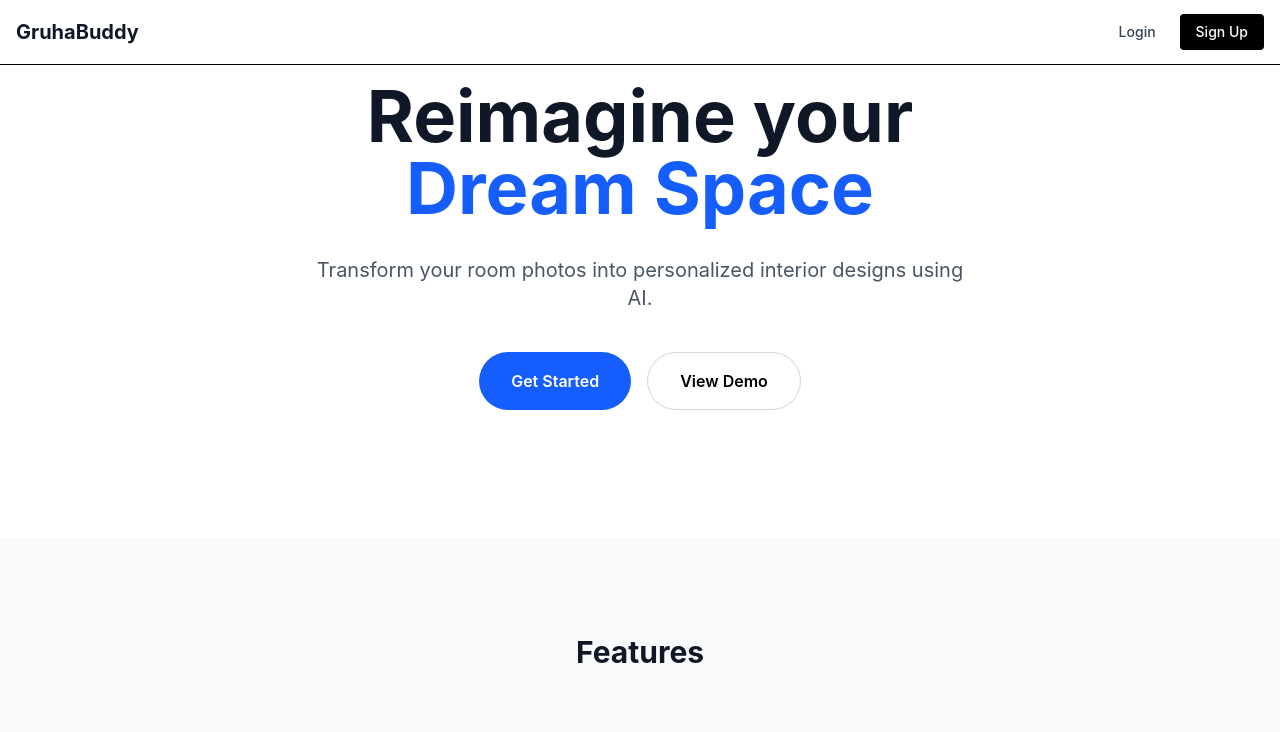
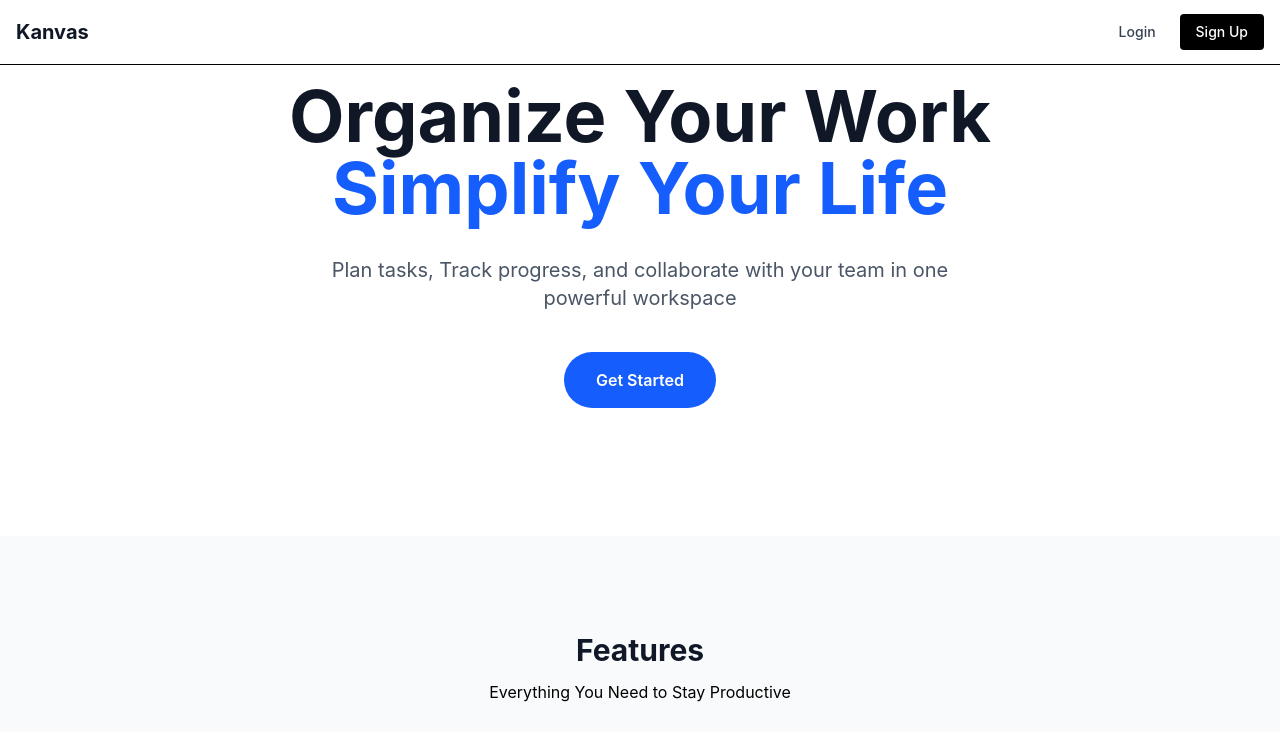
Before and after one commit to shriija/task-managerr, a React (Vite) app in the folder client/: page / in a window 1280 px wide. Shown: the top 732 px of the page. Built offline with nearby package versions, Linux system fonts and the light colour scheme.

Commit message:
update
home and navbar

```diff
--- a/client/src/components/Navbar.jsx
+++ b/client/src/components/Navbar.jsx
@@ -9,7 +9,7 @@ function Navbar() {
 
       {/* Logo */}
       <NavLink to="/" className="text-xl font-bold text-gray-900">
-        GruhaBuddy
+        Kanvas
       </NavLink>
 
       {/* Navigation */}
--- a/client/src/pages/Home.jsx
+++ b/client/src/pages/Home.jsx
@@ -11,25 +11,18 @@ function Home() {
     <div className="max-w-7xl mx-auto px-4 text-center">
 
       <h1 className="text-5xl md:text-7xl font-bold text-gray-900 mb-8">
-        Reimagine your <br />
-        <span className="text-blue-600">Dream Space</span>
+        Organize Your Work<br />
+        <span className="text-blue-600">Simplify Your Life</span>
       </h1>
 
       <p className="text-xl text-gray-600 mb-10 max-w-2xl mx-auto">
-        Transform your room photos into personalized interior designs using AI.
+        Plan tasks, Track progress, and collaborate with your team in one powerful workspace
       </p>
 
       <div className="flex flex-col sm:flex-row gap-4 justify-center">
         <button className="px-8 py-4 bg-blue-600 text-white rounded-full font-semibold">
           Get Started
         </button>
-
-        <NavLink
-          to="/demo"
-          className="px-8 py-4 border border-gray-300 rounded-full font-semibold"
-        >
-          View Demo
-        </NavLink>
       </div>
 
     </div>
@@ -41,17 +34,18 @@ function Home() {
     <div className="max-w-7xl mx-auto px-4">
 
       <div className="text-center mb-16">
-        <h2 className="text-3xl font-bold text-gray-900">
+        <h2 className="text-3xl font-bold text-gray-900 mb-3">
           Features
         </h2>
+        <h3>Everything You Need to Stay Productive</h3>
       </div>
 
       <div className="grid md:grid-cols-3 gap-8">
 
         <div className="p-8 bg-white border rounded-xl">
-          <h3 className="text-xl font-bold mb-3">AI Design</h3>
+          <h3 className="text-xl font-bold mb-3">Turn Ideas into Action</h3>
           <p className="text-gray-600">
-            Upload a room photo and generate multiple design ideas instantly.
+            A simple and powerful task manager to organize projects, track progress, and stay productive every day
           </p>
         </div>
 
```
